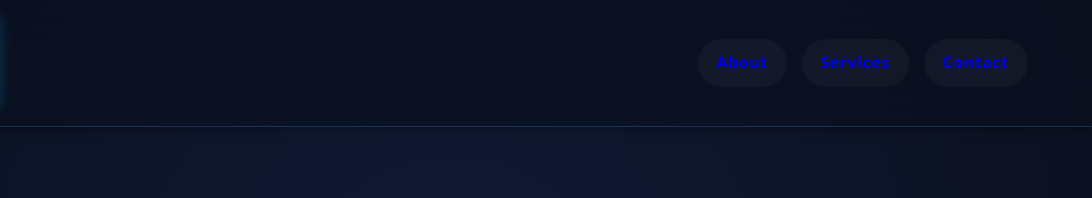
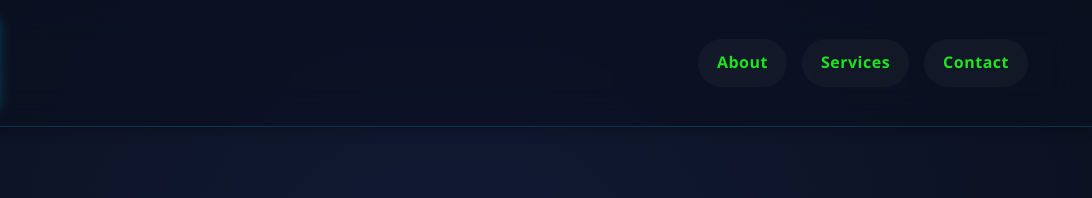
Before and after one commit to PSQUANTUM98/psquantumweb, a plain HTML site: page index.html in a window 1280 px wide. Shown: the top 198 px of the page, 188-1280 px from the left. Drawn offline with nearby package versions, Linux system fonts and the light colour scheme.

Commit message:
Update style.css

```diff
--- a/style.css
+++ b/style.css
@@ -85,7 +85,7 @@
 /* Nav buttons */
 nav a{
 text-decoration:none;
-color:1ee321;
+color:#1EE321;
 font-size:1rem;
 margin-left:15px;
 font-weight:600;
```
